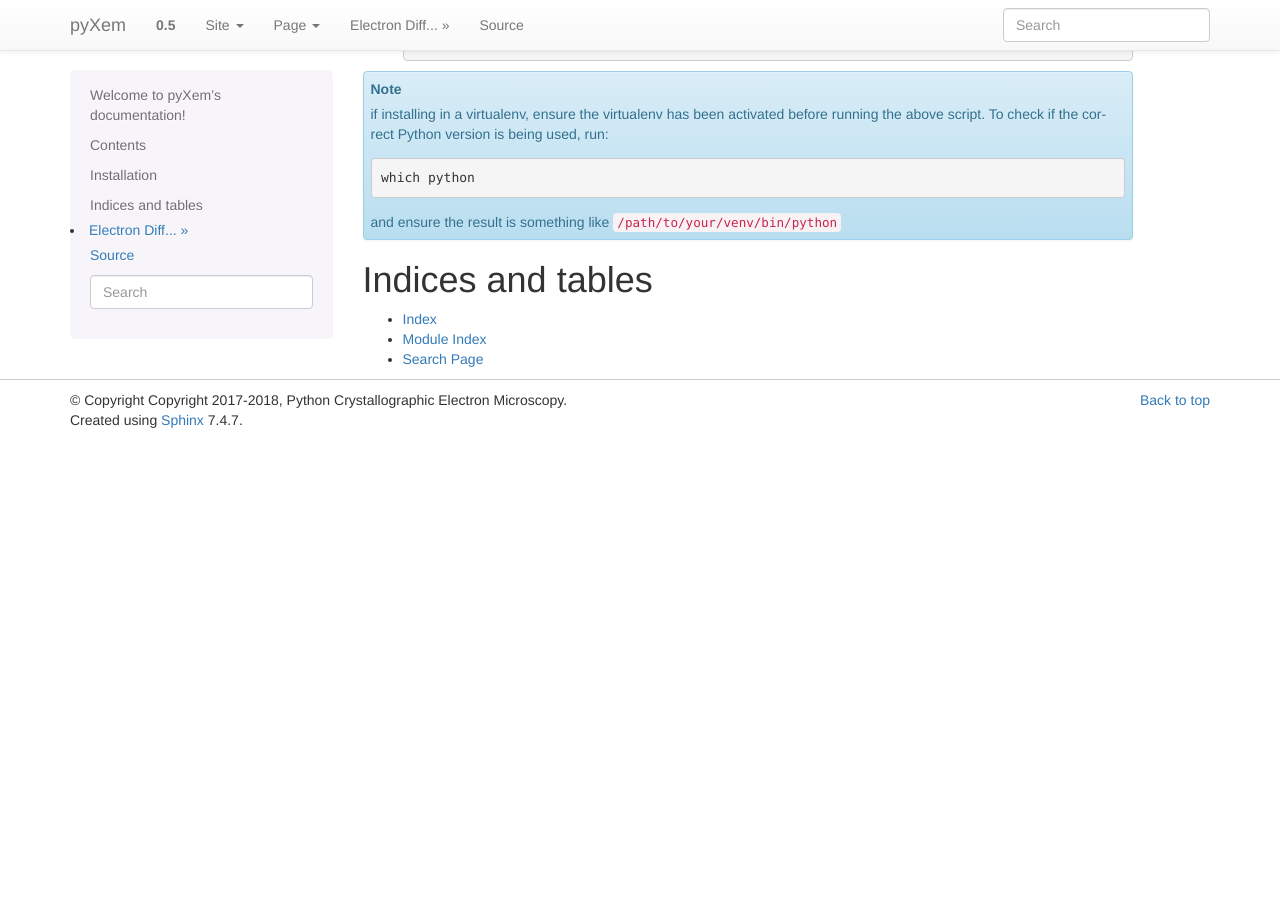
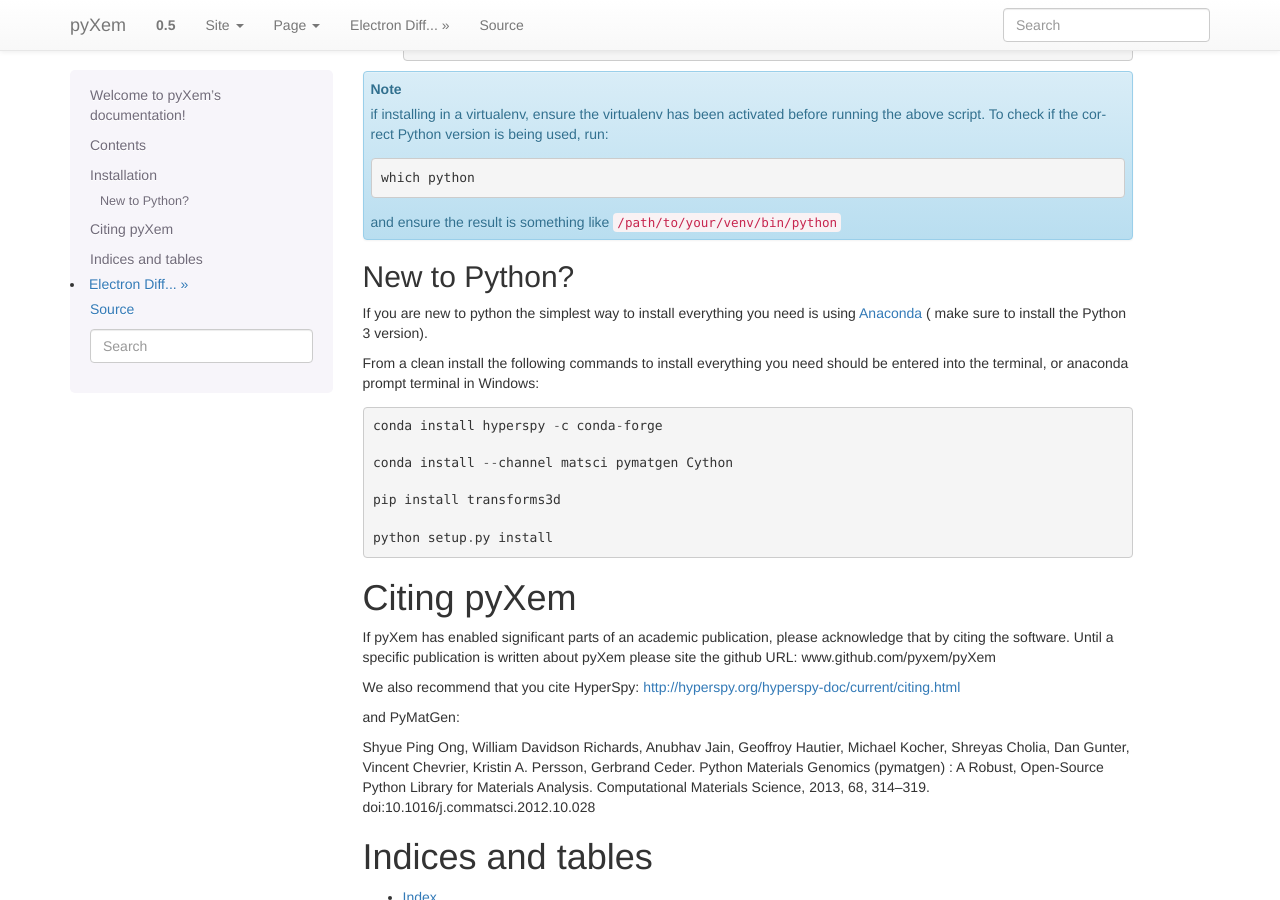
Before and after one commit to pyxem/pyxem, a Sphinx documentation site: the page built from docs/source/index.rst, in a window 1280 px wide and 900 px high, scrolled down 1202 px. Built offline with Sphinx 7.4.7, drawn with Linux system fonts in a browser that asks for light colours; before the commit the page ends 1642 px from its top, so only the background shows below that; some of the changed text lies outside the part shown.

Commit message:
new to python and citing info in index

```diff
--- a/docs/source/index.rst
+++ b/docs/source/index.rst
@@ -57,7 +57,37 @@
     and ensure the result is something like ``/path/to/your/venv/bin/python``
 
 
-.. _repository: https://github.com/dnjohnstone/pyxem
+.. _repository: https://github.com/pyxem/pyxem
+
+New to Python?
+--------------
+
+If you are new to python the simplest way to install everything you need is using
+`Anaconda <www.continuum.io/downloads>`__  ( make sure to install the Python 3 version).
+
+From a clean install the following commands to install everything you need should
+be entered into the terminal, or anaconda prompt terminal in Windows::
+
+        conda install hyperspy -c conda-forge
+
+        conda install --channel matsci pymatgen Cython
+
+        pip install transforms3d
+
+        python setup.py install
+
+
+Citing pyXem
+============
+
+If pyXem has enabled significant parts of an academic publication, please acknowledge that by citing the software. Until a specific publication is written about pyXem please site the github URL: www.github.com/pyxem/pyXem
+
+We also recommend that you cite HyperSpy: http://hyperspy.org/hyperspy-doc/current/citing.html
+
+and PyMatGen:
+
+Shyue Ping Ong, William Davidson Richards, Anubhav Jain, Geoffroy Hautier, Michael Kocher, Shreyas Cholia, Dan Gunter, Vincent Chevrier, Kristin A. Persson, Gerbrand Ceder. Python Materials Genomics (pymatgen) : A Robust, Open-Source Python Library for Materials Analysis. Computational Materials Science, 2013, 68, 314–319. doi:10.1016/j.commatsci.2012.10.028
+
 
 Indices and tables
 ==================
--- a/docs/source/orientation_imaging.rst
+++ b/docs/source/orientation_imaging.rst
@@ -1,4 +1,4 @@
-Orientation Imaging
+Orientation Mapping
 ===================
 
 Orientation imaging can be achieved in a number of ways based on the acquisition
```
Also changed, not shown: other parts of docs/source/index.rst (+5 -5 lines).
